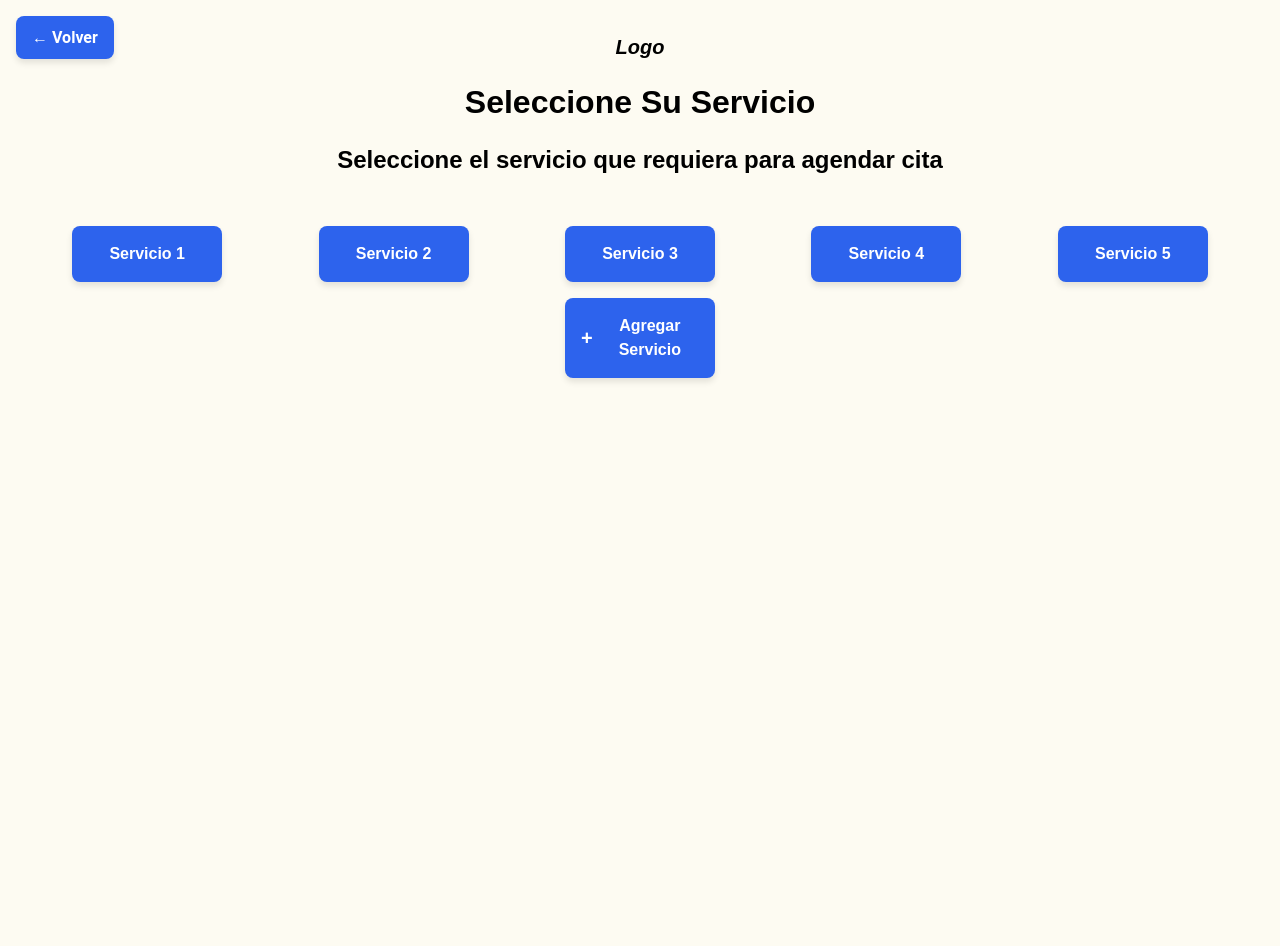
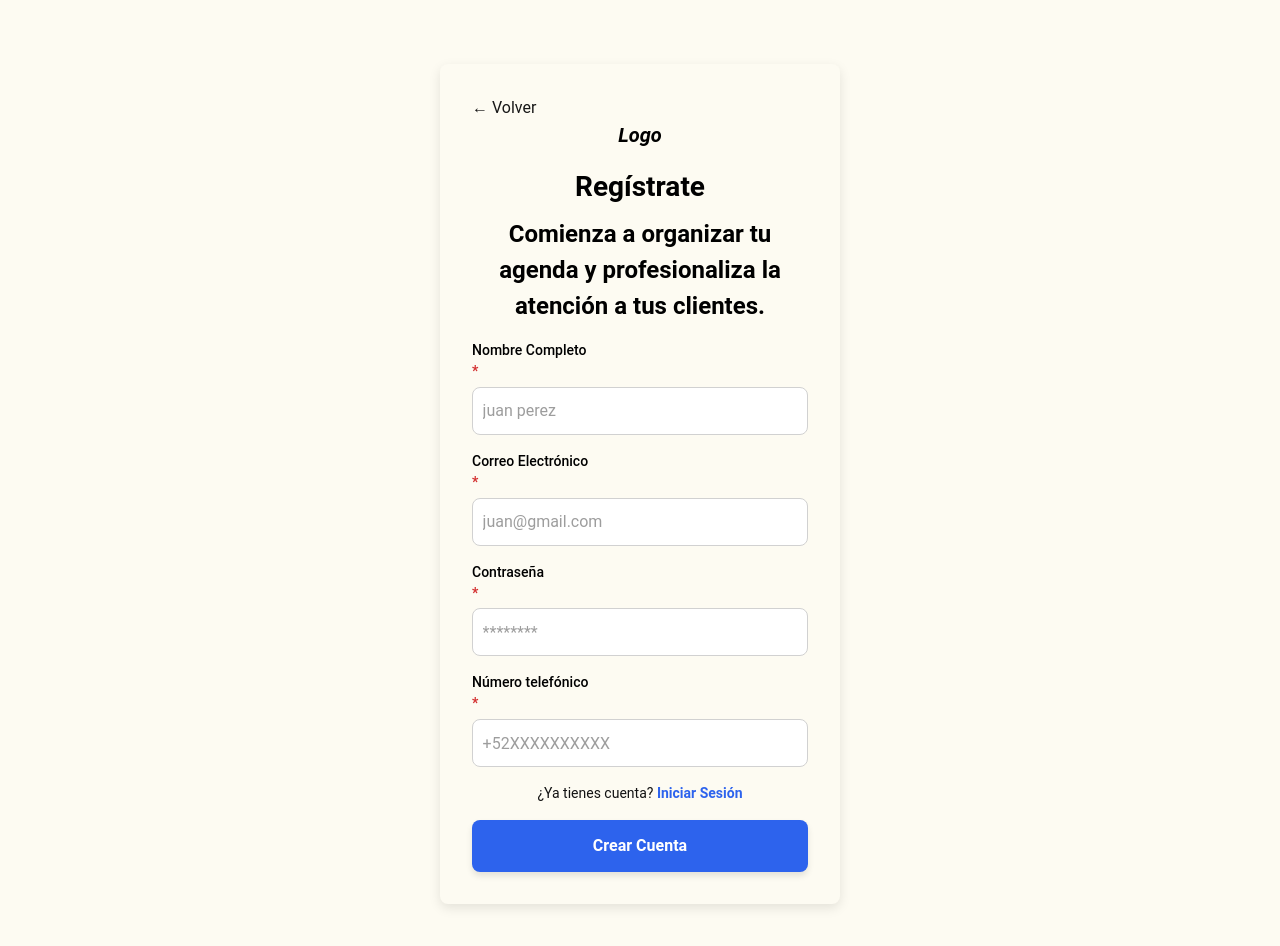
Before and after one commit to arian463/proyectoEquipo2, a Next.js app in the folder proyecto/frontend/app-citas/: page /register in a window 1280 px wide. Shown: the top 946 px of the page. Before the commit the page ends 800 px from the top, so only its background shows below. Built offline with nearby package versions, Linux system fonts and the light colour scheme.

Commit message:
La pantalla de registro e inicio de sesion junto con sus tests queda dentro de un grupo de rutas

```diff
--- /dev/null
+++ b/proyecto/frontend/app-citas/src/app/(auth)/login/page.tsx
@@ -0,0 +1,65 @@
+"use client";
+
+import Link from "next/link";
+import { signIn } from "next-auth/react";
+import { useRouter } from "next/navigation";
+import { useState } from "react";
+
+export default function LoginPage() {
+
+  const router = useRouter();
+
+  const [error, setError] = useState("");
+  const [loading, setLoading] = useState(false);
+  const [email, setEmail] = useState("");
+  const [password, setPassword] = useState("");
+
+  const handleSubmit = async (e: React.FormEvent<HTMLFormElement>) => {
+    e.preventDefault();
+    setLoading(true);
+
+    const result = await signIn("credentials", {
+      email: email,
+      password: password,
+      redirect: false,
+    });
+
+    if (!result) {
+      setError("Credenciales inválidas");
+      setLoading(false);
+      return;
+    }
+
+    router.push("/admin/dashboard");
+  };
+
+  return (
+    <main className="login-container">
+      <Link href="/">← Volver</Link>
+
+      <div className="logo">Logo</div>
+      <h1 className="titulo">Iniciar Sesión</h1>
+      <p className="subtitulo">
+        Accede a tu cuenta para organizar tu agenda y atender mejor a tus clientes.
+      </p>
+
+      <form className="login-form" onSubmit={handleSubmit}>
+        <label>
+          Correo Electrónico <span className="required">*</span>
+          <input type="email" placeholder="tuemail@gmail.com" name="email" onChange={(e) => setEmail(e.target.value)} />
+        </label>
+
+        <label>
+          Contraseña <span className="required">*</span>
+          <input type="password" placeholder="********" name="password" onChange={(e) => setPassword(e.target.value)} />
+        </label>
+
+        <p className="registro-link">
+          ¿No tienes cuenta? <a href="/register">Regístrate</a>
+        </p>
+
+        <button type="submit" className="entrar-btn" disabled={loading}>Entrar</button>
+      </form>
+    </main>
+  );
+}
--- /dev/null
+++ b/proyecto/frontend/app-citas/src/app/(auth)/register/page.tsx
@@ -0,0 +1,88 @@
+"use client";
+import Link from "next/link";
+import { registerUser } from "@/features/auth/actions/auth-actions";
+import { useState } from "react";
+import { useRouter } from "next/navigation";
+
+export default function RegistroPage() {
+  const router = useRouter();
+  const [full_name, setFull_name] = useState("");
+  const [email, setEmail] = useState("");
+  const [password, setPassword] = useState("");
+  const [phone, setPhone] = useState("");
+  const [role, setRole] = useState("");
+  const [loading, setLoading] = useState(false);
+  const [error, setError] = useState("");
+  const [success, setSuccess] = useState("");
+
+  const handleSubmit = async (e: React.FormEvent<HTMLFormElement>) => {
+    setRole("owner");
+    e.preventDefault();
+    setLoading(true);
+    setError("");
+    setSuccess("");
+
+    try {
+      const result = await registerUser(full_name, email, password, role, phone);
+
+      if (result.success) {
+        setSuccess("Usuario registrado exitosamente");
+      } else {
+        setError(result.message);
+      }
+
+      if (result.success) {
+        router.push("/login");
+      }
+
+    } catch (error) {
+      if (error instanceof Error) {
+        setError(error.message);
+      } else {
+        setError("Error al registrar usuario");
+      }
+    } finally {
+      setLoading(false);
+    }
+  };
+
+  return (
+    <main className="registro-container">
+      <Link href="/">← Volver</Link>
+      {/* <button className="volver-btn">← Volver</button> */}
+      <div className="logo">Logo</div>
+      <h1 className="titulo">Regístrate</h1>
+      <p className="subtitulo">
+        Comienza a organizar tu agenda y profesionaliza la atención a tus clientes.
+      </p>
+
+      <form className="registro-form" onSubmit={handleSubmit}>
+        <label>
+          Nombre Completo <span className="required">*</span>
+          <input type="text" placeholder="juan perez" onChange={(e) => setFull_name(e.target.value)} />
+        </label>
+
+        <label>
+          Correo Electrónico <span className="required">*</span>
+          <input type="email" placeholder="juan@gmail.com" onChange={(e) => setEmail(e.target.value)} />
+        </label>
+
+        <label>
+          Contraseña <span className="required">*</span>
+          <input type="password" placeholder="********" onChange={(e) => setPassword(e.target.value)} />
+        </label>
+
+        <label>
+          Número telefónico <span className="required">*</span>
+          <input type="tel" placeholder="+52XXXXXXXXXX" onChange={(e) => setPhone(e.target.value)} />
+        </label>
+
+        <p className="login-link">
+          ¿Ya tienes cuenta? <a href="/login">Iniciar Sesión</a>
+        </p>
+
+        <button type="submit" disabled={loading} className="crear-btn">Crear Cuenta</button>
+      </form>
+    </main>
+  );
+}
--- a/proyecto/frontend/app-citas/src/app/login/page.tsx
+++ /dev/null
@@ -1,76 +0,0 @@
-"use client";
-
-import Link from "next/link";
-// import { useRouter } from "next/navigation";
-// import { useState } from "react";
-
-export default function LoginPage() {
-
-  // ----------------------------------------------------------------enlace con BACKEND
-
-  // const router = useRouter();
-  // const [email, setEmail] = useState("");
-  // const [password, setPassword] = useState("");
-  // const [error, setError] = useState("");
-
-  // const handleSubmit = async (e: React.FormEvent) => {
-  //   e.preventDefault();
-  //   setError("");
-
-  //   try {
-  //     const res = await fetch("http://localhost:3001/login", {
-  //       method: "POST",
-  //       headers: { "Content-Type": "application/json" },
-  //       body: JSON.stringify({ email, password }),
-  //     });
-
-  //     const data = await res.json();
-
-  //     if (!res.ok) {
-  //       setError(data.message || "Error al iniciar sesión");
-  //       return;
-  //     }
-
-  //     localStorage.setItem("token", data.data.token);
-
-  //     router.push("/dashboard");
-  //   } catch (err) {
-  //     setError("Error de conexión con el servidor");
-  //   }
-  // };
-
-
-
-
-
-// ---------------------------------------------------frontend
-  return (
-    <main className="login-container">
-      <Link href="/">← Volver</Link>
-
-      <div className="logo">Logo</div>
-      <h1 className="titulo">Iniciar Sesión</h1>
-      <p className="subtitulo">
-        Accede a tu cuenta para organizar tu agenda y atender mejor a tus clientes.
-      </p>
-
-      <form className="login-form">
-        <label>
-          Correo Electrónico <span className="required">*</span>
-          <input type="email" placeholder="tuemail@gmail.com" />
-        </label>
-
-        <label>
-          Contraseña <span className="required">*</span>
-          <input type="password" placeholder="********" />
-        </label>
-
-        <p className="registro-link">
-          ¿No tienes cuenta? <a href="/register">Regístrate</a>
-        </p>
-
-        <button type="submit" className="entrar-btn">Entrar</button>
-      </form>
-    </main>
-  );
-}
--- a/proyecto/frontend/app-citas/src/app/register/page.tsx
+++ /dev/null
@@ -1,28 +0,0 @@
-"use client";
-import Link from "next/link";
-
-export default function ServiciosPage() {
-  return (
-    <main className="servicios-full">
-      <header className="servicios-header">
-        <Link href="/" className="volver-btn">← Volver</Link>
-        <div className="logo">Logo</div>
-        <h1 className="titulo-principal">Seleccione Su Servicio</h1>
-        <p className="subtitulo">
-          Seleccione el servicio que requiera para agendar cita
-        </p>
-      </header>
-
-      <section className="servicios-grid">
-        <button className="servicio-btn">Servicio 1</button>
-        <button className="servicio-btn">Servicio 2</button>
-        <button className="servicio-btn">Servicio 3</button>
-        <button className="servicio-btn">Servicio 4</button>
-        <button className="servicio-btn">Servicio 5</button>
-        <button className="servicio-btn agregar-btn">
-          <span className="icono-mas">+</span> Agregar Servicio
-        </button>
-      </section>
-    </main>
-  );
-}
```
Also changed, not shown: 2 other files (tests, documents, lock files or other folders).
